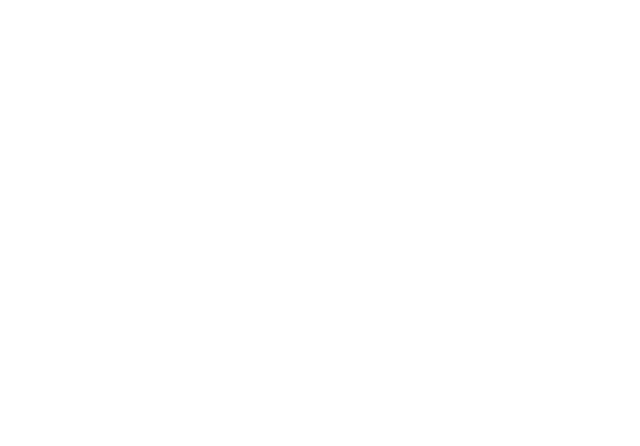
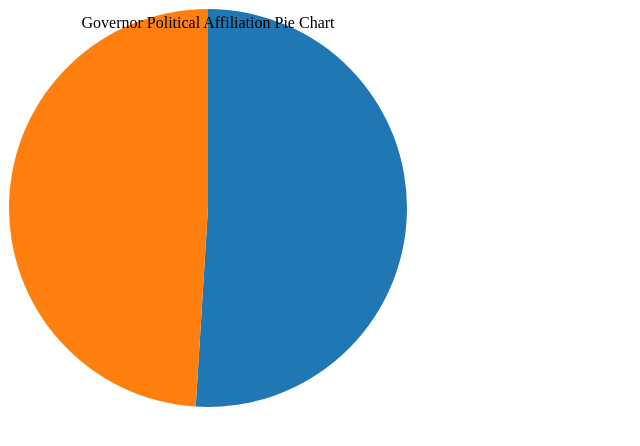
Before and after one commit to Advaitrs/416_Final_Proj, a plain HTML site: page index.html in a window 1280 px wide. Shown: the whole page, without its empty margins (0-640 px from the left). Drawn offline with nearby package versions, Linux system fonts and the light colour scheme.

Commit message:
I figure out issue

```diff
--- a/index.html
+++ b/index.html
@@ -6,6 +6,71 @@
 </head>
 <body>
   <div id="chart"></div>
-  <script src="main.js"></script>
+  <script>
+    // Load the CSV data using d3.csv with d3.autoType
+    d3.csv("https://advaitrs.github.io/state_parties.csv", d3.autoType)
+      .then(function(data) {
+        // Data is now parsed with appropriate types
+        showPieChart(data);
+      })
+      .catch(function(error) {
+        console.error("Error loading State Parties Data:", error);
+      });
+
+    // Function to display the pie chart
+    function showPieChart(data) {
+      // Create an array of unique party affiliations and their counts
+      const partyCounts = d3.rollup(data, (v) => v.length, (d) => d["Governor Political Affiliation"]);
+
+      // Convert the map to an array of objects
+      const partyData = Array.from(partyCounts, ([affiliation, count]) => ({ affiliation, count }));
+
+      // Width and height of the chart
+      const width = 400;
+      const height = 400;
+
+      // Create an SVG container
+      const svg = d3
+        .select("#chart")
+        .append("svg")
+        .attr("width", width)
+        .attr("height", height);
+
+      // Create a pie chart layout
+      const pie = d3.pie()
+        .value((d) => d.count)
+        .sort(null);
+
+      // Define the colors for the pie chart slices
+      const color = d3.scaleOrdinal(d3.schemeCategory10);
+
+      // Define the arc generator for the pie chart
+      const arc = d3.arc()
+        .innerRadius(0)
+        .outerRadius(Math.min(width, height) / 2 - 1);
+
+      // Create the pie chart slices
+      const slices = svg.selectAll("path")
+        .data(pie(partyData))
+        .enter()
+        .append("path")
+        .attr("d", arc)
+        .attr("fill", (d, i) => color(i))
+        .attr("transform", `translate(${width / 2}, ${height / 2})`);
+
+      // Add labels to the pie chart slices
+      slices.append("text")
+        .attr("transform", (d) => `translate(${arc.centroid(d)})`)
+        .attr("text-anchor", "middle")
+        .text((d) => d.data.affiliation);
+
+      // Add a title to the pie chart
+      svg.append("text")
+        .attr("x", width / 2)
+        .attr("y", 20)
+        .attr("text-anchor", "middle")
+        .text("Governor Political Affiliation Pie Chart");
+    }
+  </script>
 </body>
 </html>
```
Also changed, not shown: Population.csv (added, +52 -0 lines).
